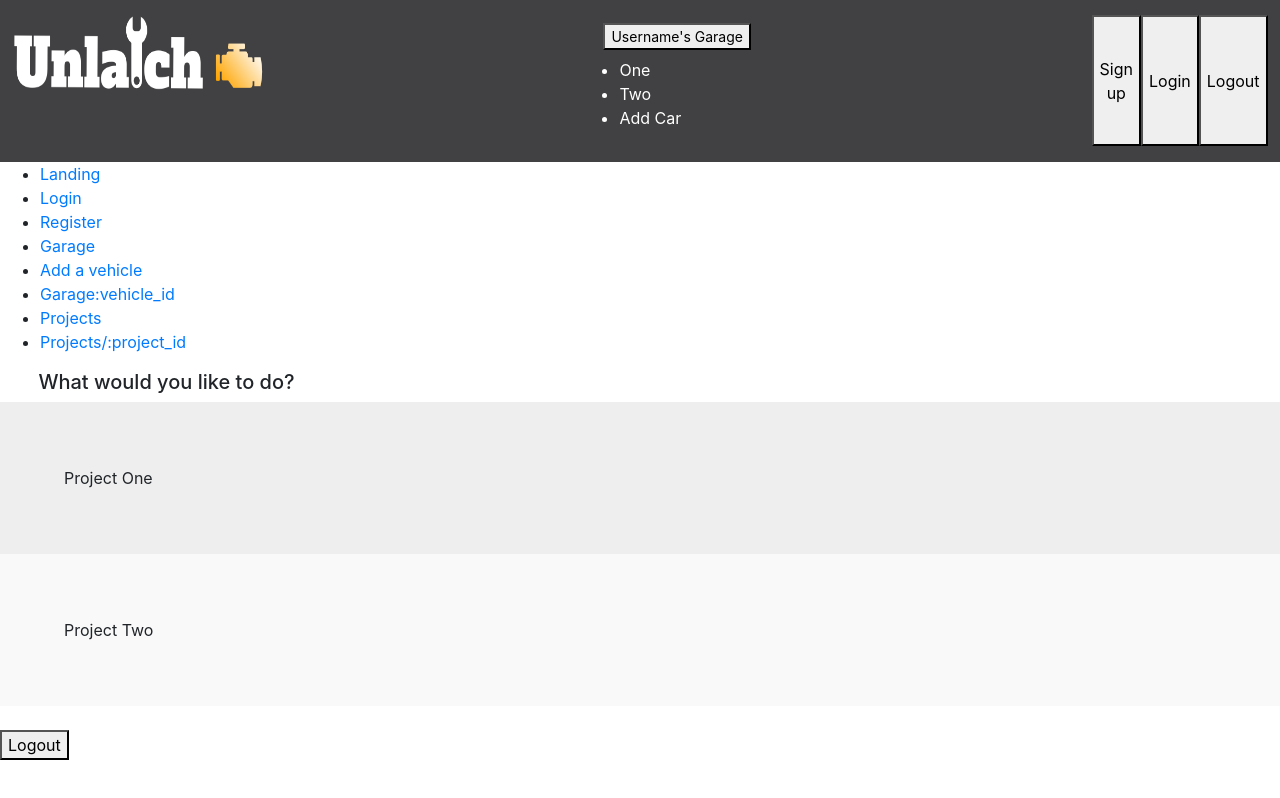
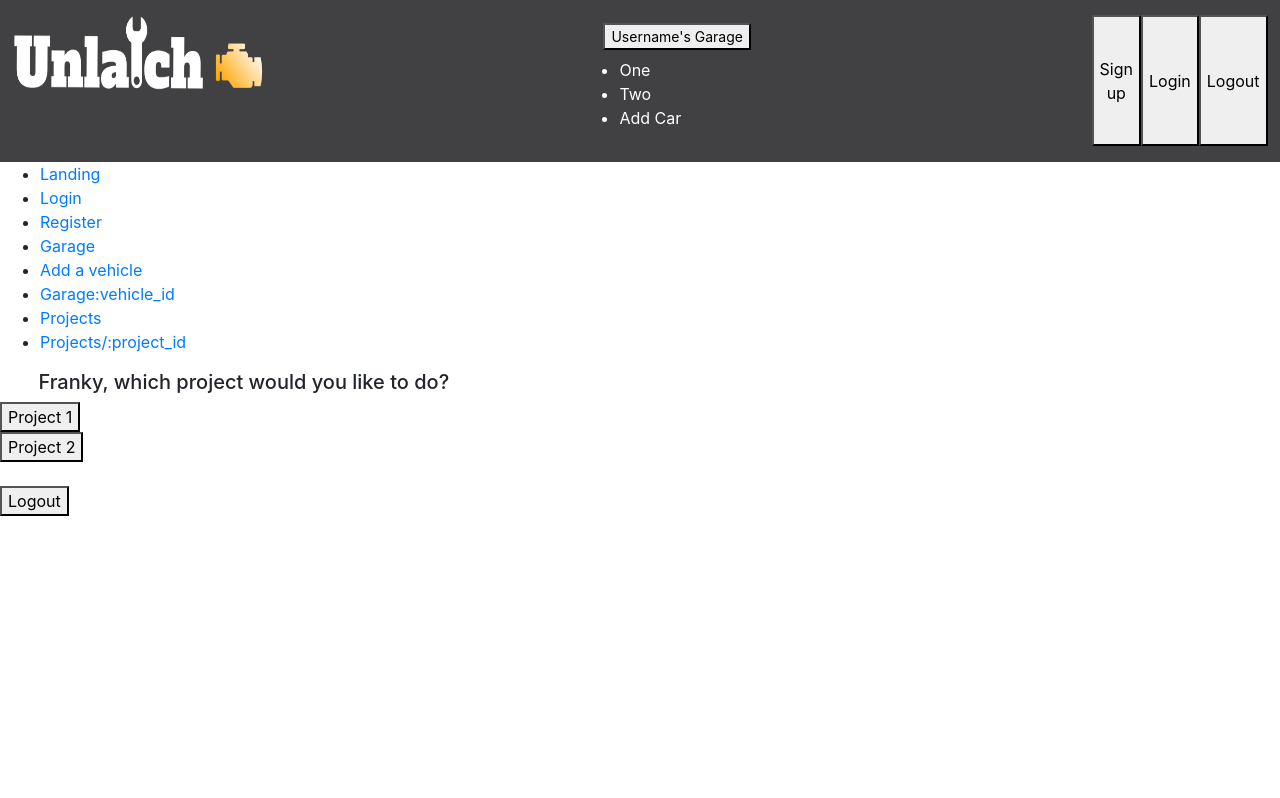
Before and after one commit to Caronise/Unlatch, a React (Create React App) app in the folder frontend/: page /projects in a window 1280 px wide. Built offline with nearby package versions, Linux system fonts and the light colour scheme; no server answers.

Commit message:
Mapped projects to buttons, need to verify if selectedProject persists

```diff
--- a/frontend/src/App.js
+++ b/frontend/src/App.js
@@ -25,14 +25,13 @@ import { UserContext, VehiclesContext } from "./helpers/UserContext";
 
 export default function App() {
 
-
   const [user, setUser] = useState({
     id: 1,
     username: "Franky",
     email: "Franky@unlatch.com"
   });
 
-  const [vehicles, setVehicles] = useState([
+  const [userVehicles, setUserVehicles] = useState([
     {
       id: 0,
       make_id: "Dodge",
@@ -50,7 +49,9 @@ export default function App() {
       make_name: "Old_Legend"
     },
   ]);
+
   const [currentVehicle, setCurrentVehicle] = useState(null);
+
   const [projects, setProjects] = useState([
     {
       id: 1,
@@ -66,18 +67,20 @@ export default function App() {
     }
   ]);
 
-  useEffect(() => {
-    Promise.all([
-      axios.get("/users/1/vehicles")
-    ]).then((result) => {
-      setVehicles(result)
-    });
-  }, []);
+  const [currentProject, setCurrentProject] = useState(null);
+
+  // useEffect(() => {
+  //   Promise.all([
+  //     axios.get("/users/1/vehicles")
+  //   ]).then((result) => {
+  //     setUserVehicles(result)
+  //   });
+  // }, []);
 
 
   return (
     <UserContext.Provider value={user} >
-      <VehiclesContext.Provider value={vehicles}>
+      <VehiclesContext.Provider value={userVehicles}>
         <Router>
           <div>
             <nav>
@@ -115,12 +118,15 @@ export default function App() {
                 <Route exact path='/'>
                   <Landing />
                 </Route>
+
                 <Route path="/login">
                   <Login />
                 </Route>
+
                 <Route path="/register">
                   <Register />
                 </Route>
+
                 <Route exact path="/garage" render={(props) => <Garage {...props} setCurrentVehicle={setCurrentVehicle} />} />
 
                 <Route path="/garage/add_vehicle">
@@ -131,11 +137,13 @@ export default function App() {
 
 
                 <Route exact path="/projects">
-                  <Projects user={user} vehicles={vehicles} currentVehicle={currentVehicle} projects={projects} />
+                  <Projects user={user} userVehicles={userVehicles} currentVehicle={currentVehicle} projects={projects} setCurrentProject={setCurrentProject} />
                 </Route>
+
                 <Route path="/projects/:project_id">
-                  <SelectedProject user={user} vehicles={vehicles} />
+                  <SelectedProject user={user} userVehicles={userVehicles} />
                 </Route>
+
               </Switch>
             </main>
             <Footer />
--- a/frontend/src/components/Garage.js
+++ b/frontend/src/components/Garage.js
@@ -8,16 +8,16 @@ function Garage({ setCurrentVehicle }) {
   const handleSelection = (event) => {
     const chosenVehicle = vehicles.find((vehicle) => vehicle.id === Number(event.target.value));
     setCurrentVehicle(chosenVehicle);
-  }
+  };
 
   return (
     <div className='welcome'>
       <span>Welcome, <strong>{user && user.username}</strong></span>
-      <label for="vehicle_select">Choose a vehicle:</label>
+      <label>Choose a vehicle:</label>
 
       <select name="vehicle_select" id="vehicle_select">
         <option value="">--Please choose your vehicle--</option>
-        {vehicles.map((vehicle) => <option key={vehicle.id} value={vehicle.id} onClick={handleSelection}>{vehicle.make_name}</option>)}
+        {vehicles.map((vehicle) => <option value={vehicle.make_name} onClick={handleSelection}>{vehicle.make_name}</option>)}
       </select>
     </div>
   )
--- a/frontend/src/components/Projects.js
+++ b/frontend/src/components/Projects.js
@@ -2,20 +2,26 @@ import React, { useContext } from 'react'
 import { UserContext, VehiclesContext } from '../helpers/UserContext';
 
 
-function Projects ({ users, vehicles, projects }) {
+function Projects ({ allVehicles, projects, setCurrentProject }) {
   const user = useContext(UserContext);
-  const vehiclesC = useContext(VehiclesContext);
+  const vehicles = useContext(VehiclesContext);
 
-  console.log(user.username);
-  console.log(vehiclesC[0].id);
+  const selectProject = (event) => {
+    const chosenProject = projects.find((project) => project.id === Number(event.target.value));
+    setCurrentProject(chosenProject);
+  };
 
   return(
     <div className='project_options'>
-      <h5>What would you like to do?</h5>
-      <p className='odd'>Project One</p>
-      <p className='even'>Project Two</p>
+      <h5>{user && user.username}, which project would you like to do?</h5>
+      <div>
+        {projects.map(project => <React.Fragment>
+        <button value={project.make_name} onClick={selectProject}>Project {project.id}</button>
+        <br />
+        </React.Fragment>)}
+      </div>
     </div>
   );
-}
+};
 
 export default Projects;
```
